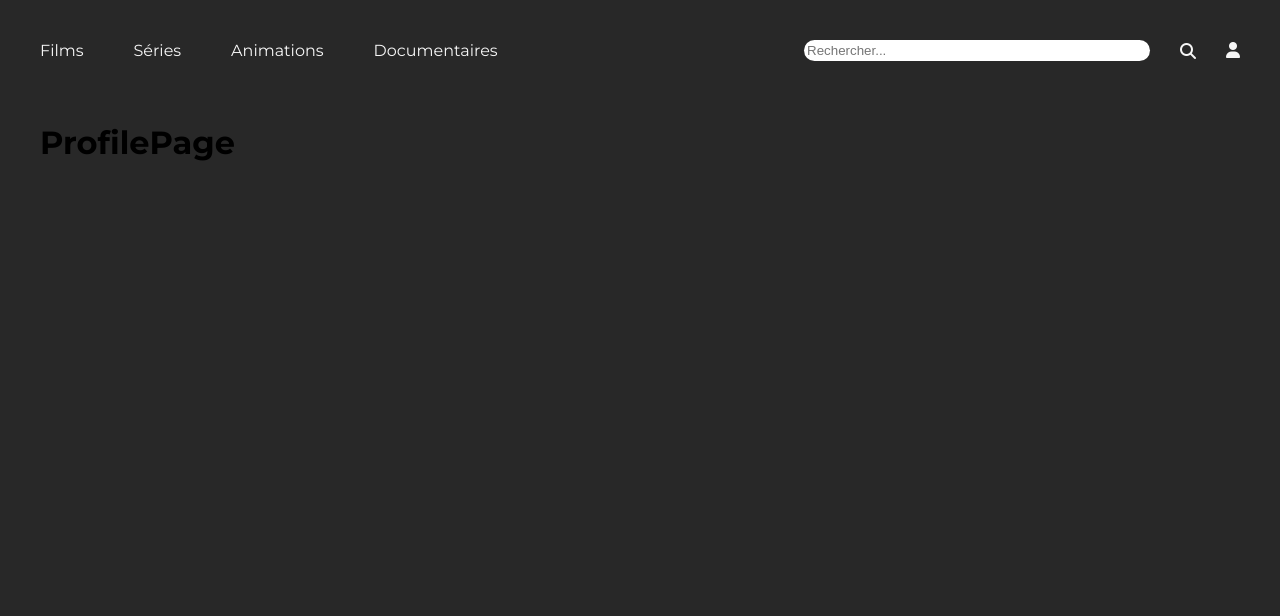
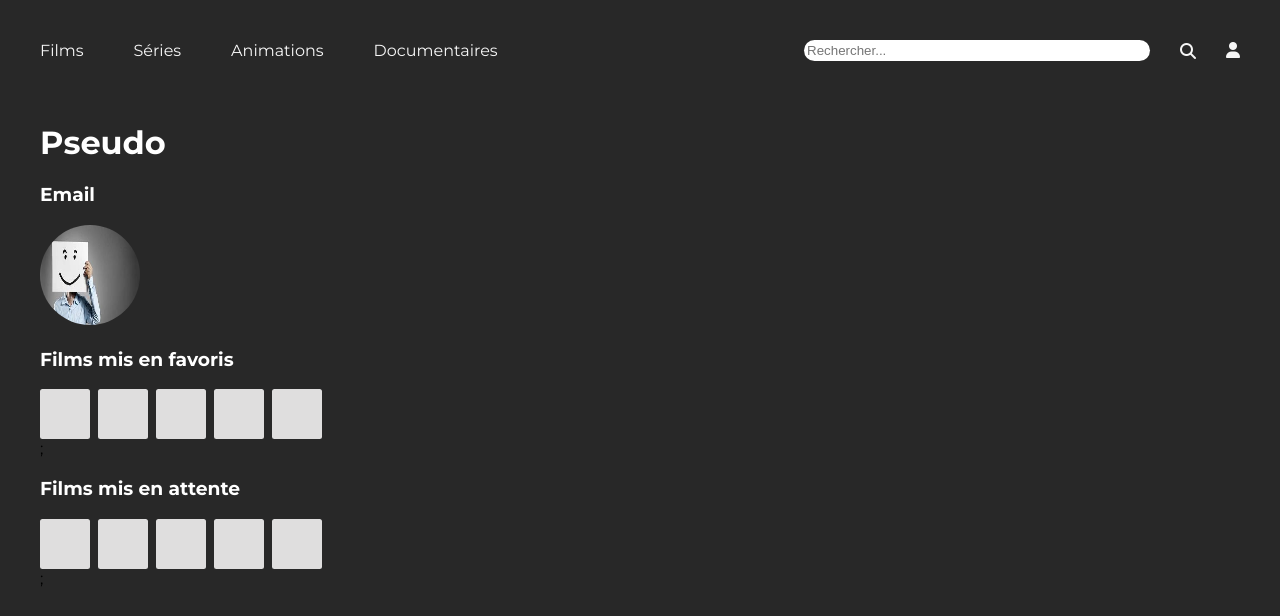
Before and after one commit to Patrickbdn/Netflim, a React (Create React App) app in the folder netflim-app/: page /ProfilePage in a window 1280 px wide. Shown: the top 616 px of the page. Built offline with nearby package versions, Linux system fonts and the light colour scheme.

Commit message:
mise à jour profilepage

```diff
--- a/netflim-app/src/component/LoginPage.css
+++ b/netflim-app/src/component/LoginPage.css
@@ -1,6 +1,5 @@
 .logincontainer h1
-    {color: white;
-    background-color: black;}
+    {color: white;}
 
 .loginpage p
     {color:white;}
@@ -14,7 +13,6 @@ gap:50px;}
     align-items: center;
     gap:25px;
 flex-direction:column;}
-.logininfo button{width: 20%;}
 .logininfo input{width: 30%;}
 
 
@@ -22,12 +20,12 @@ flex-direction:column;}
 	background-color:#f9f4f4;
 	border-radius:28px;
 	border:1px solid #ffffff;
-	display:inline-block;
+	display:center;
 	cursor:pointer;
 	color:#060606;
 	font-family:Arial;
 	font-size:17px;
-	padding:7px 31px;
+	padding:7px 100px;
 	text-decoration:none;
 	text-shadow:0px 1px 0px #ffffff;
 }
--- a/netflim-app/src/component/LoginPage.jsx
+++ b/netflim-app/src/component/LoginPage.jsx
@@ -1,6 +1,6 @@
 import React from "react";
 import "./LoginPage.css";
-
+import { Link } from "react-router-dom";
 export const LoginPage = () => {
     return(
         <div className="logincontainer">
@@ -14,7 +14,9 @@ export const LoginPage = () => {
         </div>
         <div className="logininfo"> <input type="email" placeholder="Votre email"/>
         <input type="Password" placeholder="Passwword"/>
-        <button>Connexion</button></div>
+        <Link to="/ProfilePage"><a href="#" class="myButton">
+        <button>Connexion</button></a></Link></div>
+
 
         </div>
     );
--- a/netflim-app/src/component/MovieList.css
+++ b/netflim-app/src/component/MovieList.css
@@ -12,7 +12,7 @@
     cursor: grab;
 }
 
-img{
+.poster-container img{
     width:150px;
     border-radius: 5px;
     transform: scale(0.95);
--- /dev/null
+++ b/netflim-app/src/component/ProfilePage.css
@@ -0,0 +1,23 @@
+.logincontainer h1
+    {color: white;}
+.Profilepage p
+    {color:white;}
+.Profilepage {display:flex;
+    justify-content: center;}
+.email{display:flex;}
+.imageprofile{
+    width: 100px;
+    height: 100px;
+    border-radius: 50%;
+  }
+.Favoris h3
+    {color: white;}
+.mignaturesfilmscontainer{
+    display:flex;gap: 8px;}
+.mignaturesfilms{
+
+        width: 50px;
+        height: 50px;
+        background-color: rgb(223, 222, 222);
+        border-radius: 5%;
+  }
--- a/netflim-app/src/component/ProfilePage.jsx
+++ b/netflim-app/src/component/ProfilePage.jsx
@@ -1,8 +1,57 @@
-import React from "react";
+import React, { useState } from 'react';
+import './ProfilePage.css';
+import './LoginPage.css';
+import imageprofile from '../asset/Profile-pic.jpeg';
 
-export const ProfilePage =() =>{
-    return(
-        <h1>ProfilePage</h1>
-    );
+const ProfilePage = () => {
+  const [email, setEmail] = useState('');
+
+  const handleEmailChange = (event) => {
+    setEmail(event.target.value);
+  };
+
+  return (
+    <div className="logincontainer">
+      <h1>Pseudo</h1>
+      <div className="Favoris">
+
+      <h3>Email</h3>
+      <div className="loginpage">
+
+      </div>
+      </div>
+      <div className="email"></div>
+      {/* Utilisation de ProfilePicture comme composant  */}
+      <img className="imageprofile" src={imageprofile} alt="profil" />
+
+      <div className="Favoris">
+        <h3>Films mis en favoris</h3>
+        <div className="mignaturesfilmscontainer">
+      <div className="mignaturesfilms"></div>
+      <div className="mignaturesfilms"></div>
+      <div className="mignaturesfilms"></div>
+      <div className="mignaturesfilms"></div>
+      <div className="mignaturesfilms"></div>
+    </div>;
+      </div>
+      <div className="Favoris">
+        <h3>Films mis en attente</h3>
+    <div className="mignaturesfilmscontainer">
+      <div className="mignaturesfilms"></div>
+      <div className="mignaturesfilms"></div>
+      <div className="mignaturesfilms"></div>
+      <div className="mignaturesfilms"></div>
+      <div className="mignaturesfilms"></div>
+    </div>;
+    </div>
+    </div>
+
+  );
+
+
 };
+
+
+
+
 export default ProfilePage;
--- /dev/null
+++ b/netflim-app/src/component/Profilepicture.css
@@ -0,0 +1,4 @@
+.imageprofile{
+  width: 50px;
+  height: 50px;
+}
```
Also changed, not shown: netflim-app/src/asset/Profile-pic.jpeg (added).
